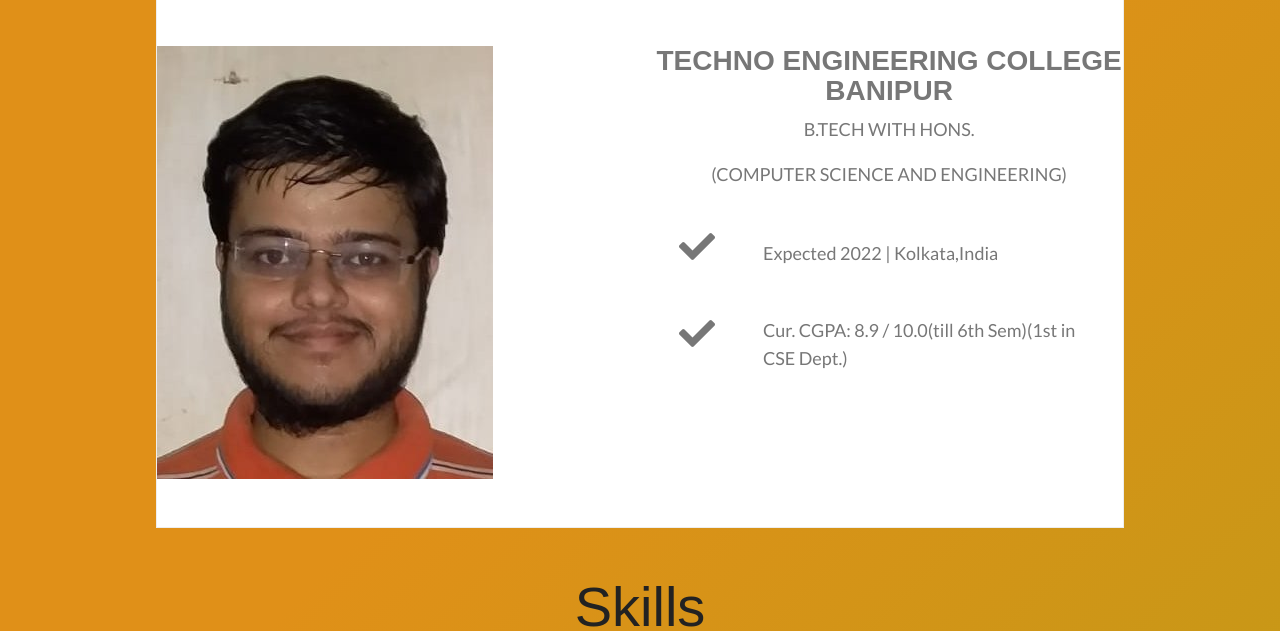
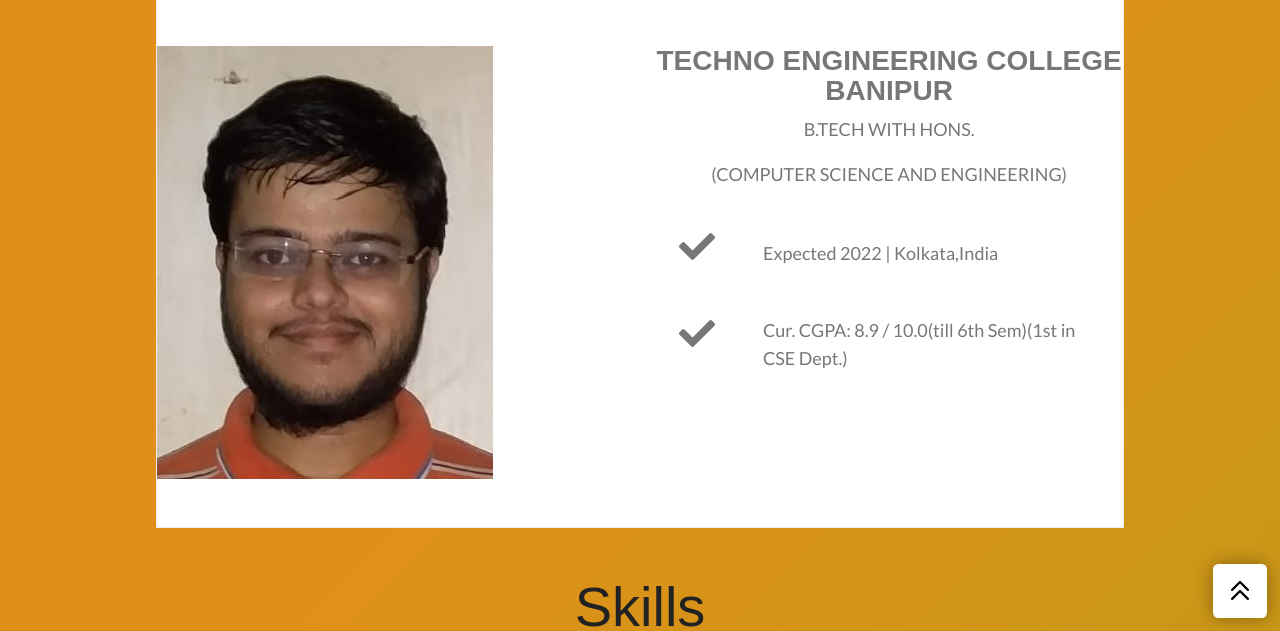
Before and after one commit to shiladityab24/shiladityab24.github.io, a plain HTML site: page aboutme.html in a window 1280 px wide. Shown: the part 169-800 px from the top of the page. Drawn offline with nearby package versions, Linux system fonts and the light colour scheme; a web font is replaced by a local one.

Commit message:
Added the scroll up button

```diff
--- a/aboutme.html
+++ b/aboutme.html
@@ -380,6 +380,17 @@
       </div>
 
 
+      <!--Scroll Up-->
+      <div class="scroll-top">
+        <!--     <svg xmlns="http://www.w3.org/2000/svg" fill="none" viewBox="0 0 24 24" stroke="currentColor">
+            <path stroke-linecap="round" stroke-linejoin="round" stroke-width="2" d="M8 7l4-4m0 0l4 4m-4-4v18" />
+          </svg> -->
+        <svg xmlns="http://www.w3.org/2000/svg" fill="none" viewBox="0 0 24 24" stroke="currentColor">
+          <path stroke-linecap="round" stroke-linejoin="round" stroke-width="2" d="M5 11l7-7 7 7M5 19l7-7 7 7" />
+        </svg>
+      </div>
+
+
       <script src="http://code.jquery.com/jquery-3.3.1.min.js" integrity="sha256-FgpCb/KJQlLNfOu91ta32o/NMZxltwRo8QtmkMRdAu8="
         crossorigin="anonymous"></script>
       <script src="https://cdnjs.cloudflare.com/ajax/libs/popper.js/1.14.3/umd/popper.min.js" integrity="sha384-ZMP7rVo3mIykV+2+9J3UJ46jBk0WLaUAdn689aCwoqbBJiSnjAK/l8WvCWPIPm49"
@@ -388,6 +399,12 @@
         crossorigin="anonymous"></script>
 
       <script>
+
+        const scrollButton = document.querySelector(".scroll-top");
+        scrollButton.addEventListener("click", () => {
+        window.scrollTo(0, 0);
+        });
+
         // Get the current year for the copyright
         $('#year').text(new Date().getFullYear());
 
--- a/css/style.css
+++ b/css/style.css
@@ -186,3 +186,31 @@
   background: #444;
   border-radius: 14px;
 }
+
+.scroll-top {
+  height: 60px;
+  width: 60px;
+  background-color: white;
+  position: fixed;
+  bottom: 10px;
+  right: 10px;
+  cursor: pointer;
+  border-radius: 6px;
+  box-shadow: 0px 0px 20px rgba(0, 0, 0, 0.336);
+  /* hover effect default */
+  transform: scale(0.9);
+  transition: 0.3s ease-in-out transform;
+  /* for centering the icon */
+  display: flex;
+  align-items: center;
+  justify-content: center;
+}
+.scroll-top svg {
+  width: 50%;
+  color: black;
+  pointer-events: none;
+}
+
+.scroll-top:hover {
+  transform: scale(1);
+}
```
Also changed, not shown: js/main.js (line endings or trailing spaces).
